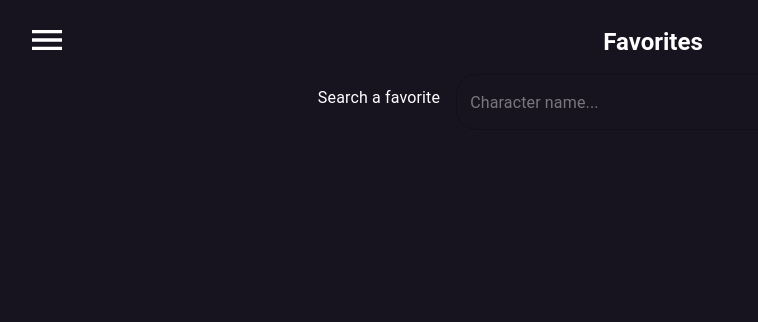
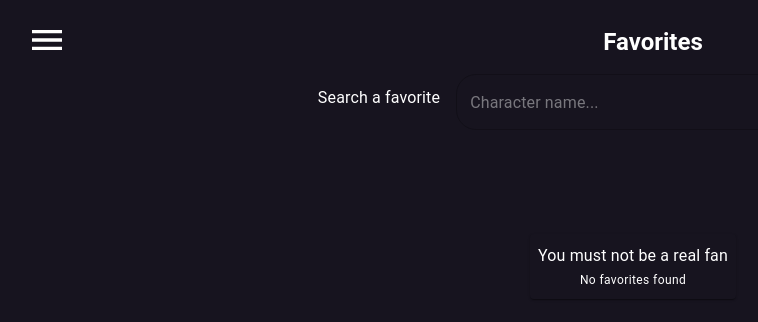
Before and after one commit to sanavalos/xseed-frontend, a React (Create React App) app: page /favorites in a window 1280 px wide. Shown: the top 322 px of the page, without its empty margins (7-765 px from the left). Built offline with nearby package versions, Linux system fonts and the light colour scheme.

Commit message:
feat(Favorites): no favorites sign

```diff
--- a/src/pages/Favorites.jsx
+++ b/src/pages/Favorites.jsx
@@ -101,6 +101,36 @@ function Favorites() {
             )
           )}
         </Grid>
+        {!filteredFavorites.length && (
+          <Grid
+            container
+            spacing={0}
+            direction="column"
+            textAlign="center"
+            alignItems="center"
+            marginTop={10}
+          >
+            <Item>
+              <Typography
+                sx={{
+                  color: "white",
+                }}
+                variant="subtitle1"
+              >
+                You must not be a real fan
+              </Typography>
+              <Typography
+                sx={{
+                  color: "white",
+                }}
+                align="center"
+                variant="caption"
+              >
+                No favorites found
+              </Typography>
+            </Item>
+          </Grid>
+        )}
       </Box>
     </Background>
   );
```
